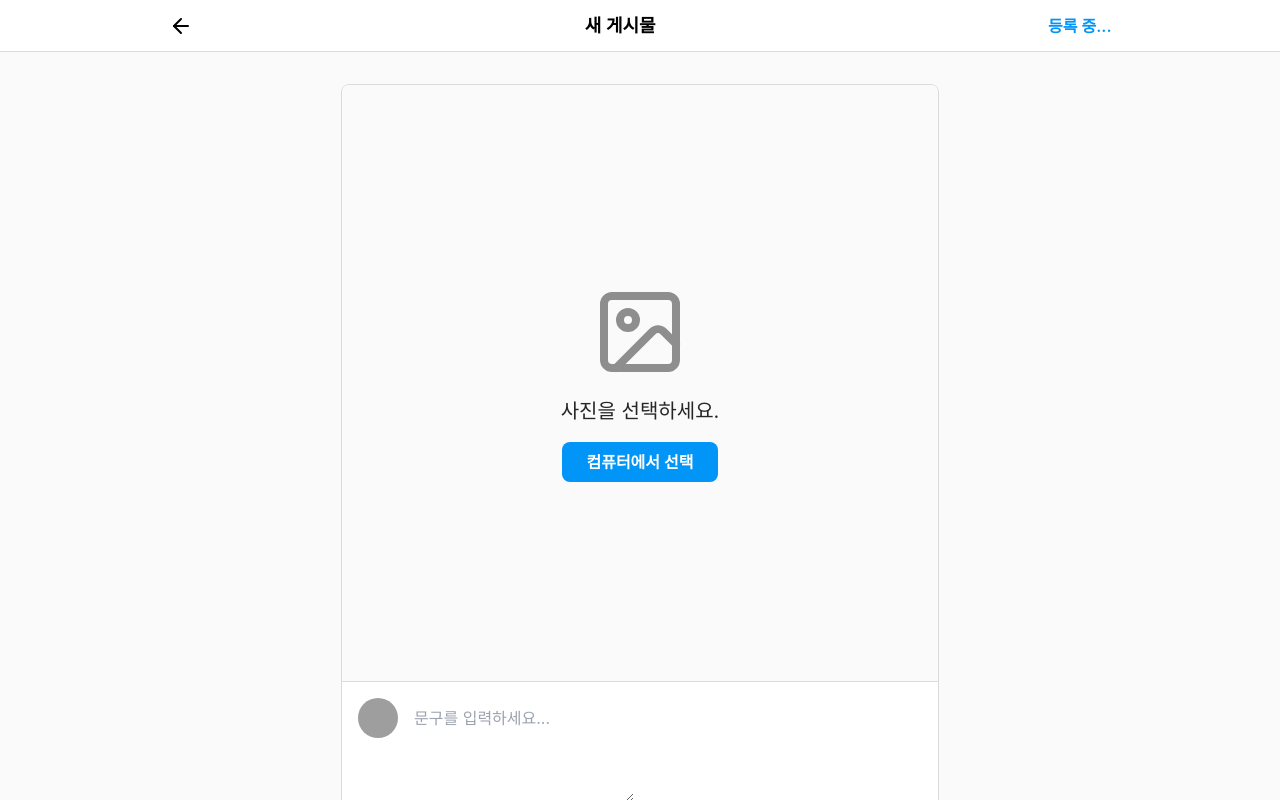
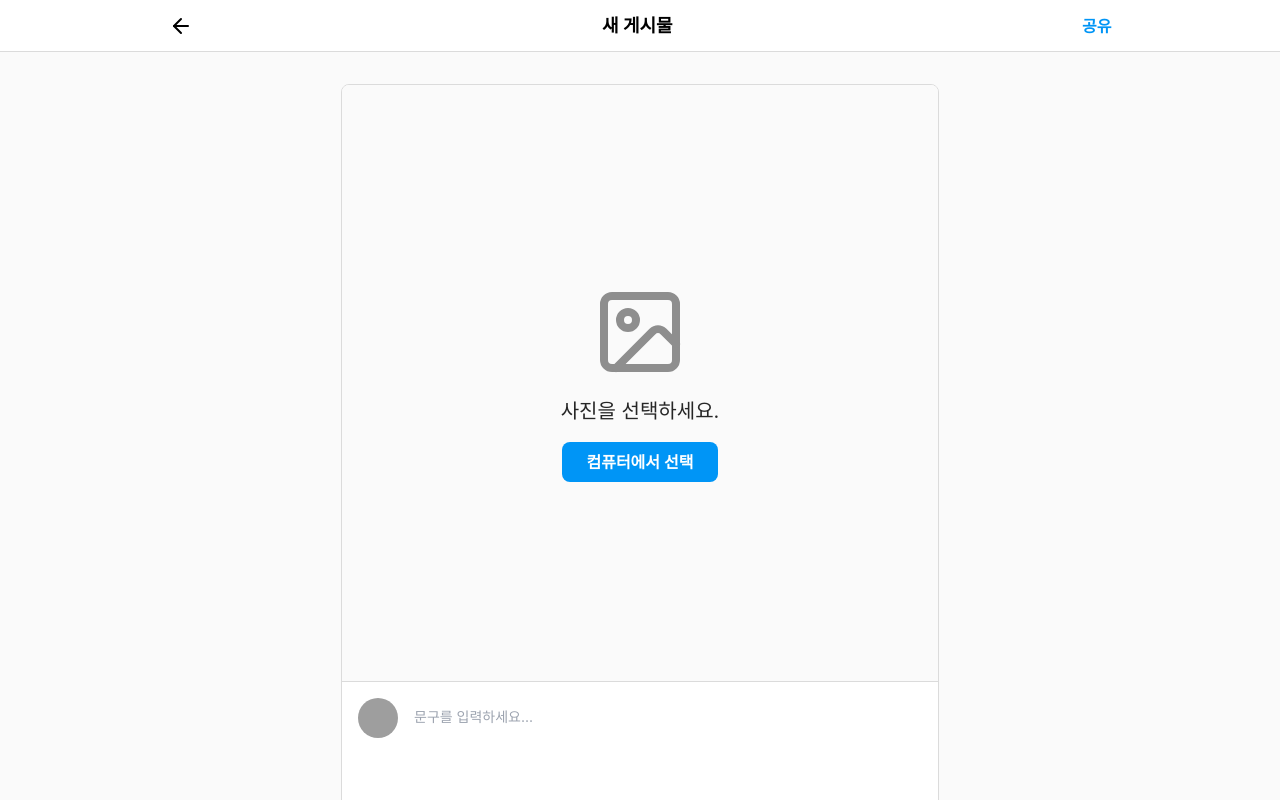
Before and after one commit to TheJoeun250714/instagram-clone, a React (Create React App) app in the folder front-end/: page /upload in a window 1280 px wide. Shown: the top 800 px of the page. Built offline with nearby package versions, Linux system fonts and the light colour scheme; sample sign-in values are in the browser's storage; grey boxes are pictures that could not be loaded.

Commit message:
프로필 이미지 & 게시물 업로드

```diff
--- a/front-end/src/pages/UploadPage.jsx
+++ b/front-end/src/pages/UploadPage.jsx
@@ -9,7 +9,7 @@ const UploadPage = () => {
     const [imagePreview, setImagePreview] = useState(null);
     const [caption, setCaption] = useState('');
     const [location, setLocation] = useState('');
-    const [loading, setLoading] = useState(true);
+    const [loading, setLoading] = useState(false);
     const navigate = useNavigate();
 
     const user = JSON.parse(localStorage.getItem('user') || {});
@@ -51,6 +51,9 @@ const UploadPage = () => {
 
    const avatarImage = user.userAvatar && user.userAvatar.trim() !== ''?
         user.userAvatar : '/static/img/default-avatar.jpg';
+    const handleAvatarError = (e) => {
+        e.target.src ='/static/img/default-avatar.jpg';
+    }
     return (
         <div className="upload-container">
             <header className="upload-header">
@@ -72,9 +75,6 @@ const UploadPage = () => {
             <div className="upload-content">
                 <div className="upload-card">
                     <div className="upload-image-area">
-                        {/* TODO: imagePreview가 있으면 이미지 표시, 없으면 업로드 UI 표시 */}
-                        {/* FileReader로 변환한 base64 이미지를 img src에 사용 */}
-                        {/* input type="file" accept="image/*" onChange={handleImageChange} */}
                         {imagePreview ? (
                             <>
                                 <img src={imagePreview}
@@ -111,7 +111,8 @@ const UploadPage = () => {
                     <div className="upload-caption-area">
                         <div className="upload-caption-content">
                             <img className="upload-user-avatar"
-                            src={user.userAvatar || '/static/img/default-avatar.jpg'}
+                            src={avatarImage}
+                                 onError={handleAvatarError}
                             />
                             <div className="upload-caption-right">
                                 <div className="upload-username">
@@ -123,6 +124,7 @@ const UploadPage = () => {
                                     value={caption}
                                     onChange={(e) => setCaption(e.target.value)}
                                     rows={4}
+                                    className="upload-caption-input"
                                 />
                                 <div className="upload-caption-content">
                                     {caption.length}/2,200
```
Also changed, not shown: 1 other file (tests, documents, lock files or other folders).
